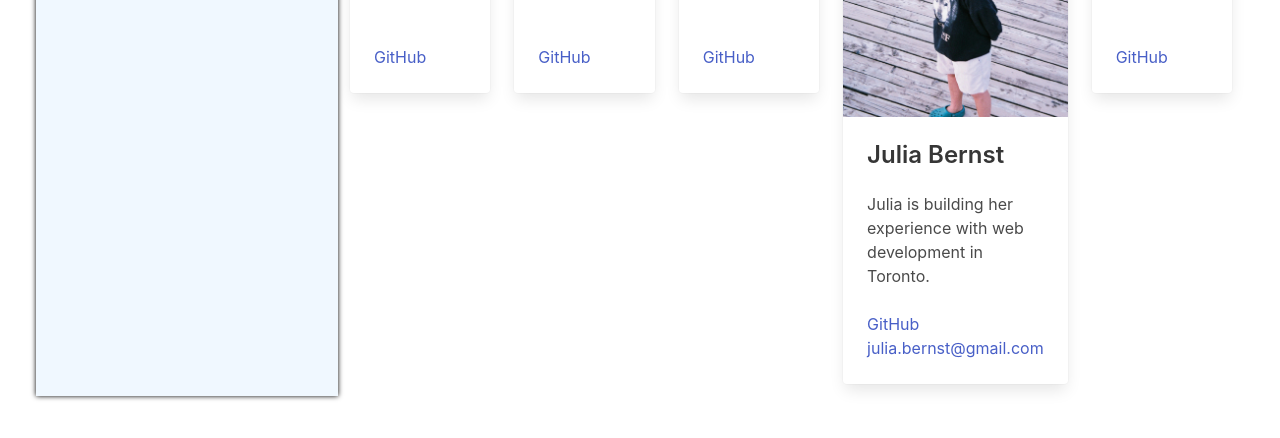
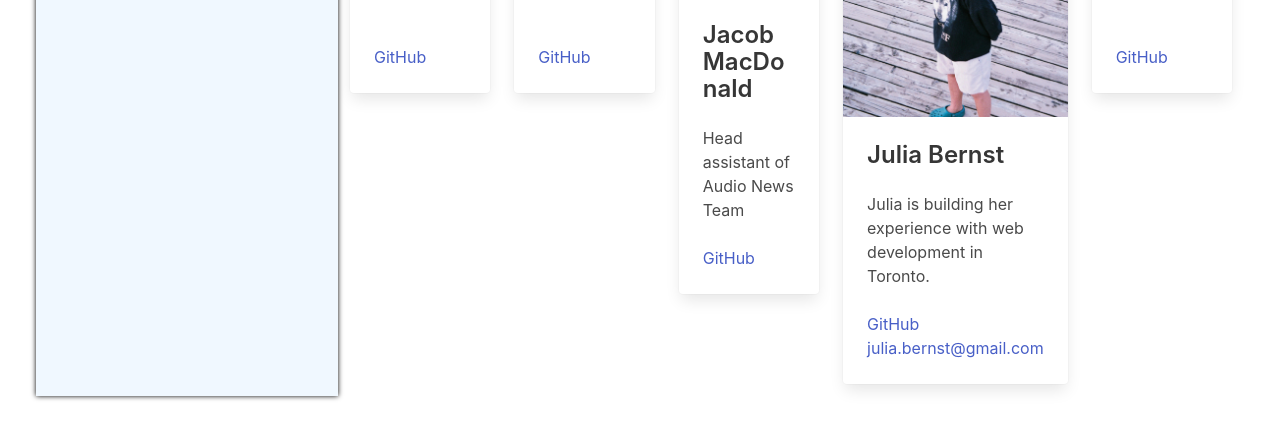
Before and after one commit to audio-news/audio-news, a plain HTML site: page contact.html in a window 1280 px wide. Shown: the part 486-924 px from the top of the page. Drawn offline with nearby package versions, Linux system fonts and the light colour scheme; no server answers.

Commit message:
Add files via upload

```diff
--- a/contact.html
+++ b/contact.html
@@ -103,16 +103,18 @@
                 <div class="card-image">
                   <figure class="image is-4by4">
                     <img
-                      src="https://bulma.io/images/placeholders/1280x960.png"
+                      src="./assets/images/jacob.jpg"
                       alt="Placeholder image"
                     />
                   </figure>
                 </div>
                 <div class="card-content">
                   <div class="media-content">
-                    <p class="title is-4"></p>
-                    <p class="content is-6"></p>
-                    <a href="#">GitHub</a>
+                    <p class="title is-4">Jacob MacDonald</p>
+                    <p class="content is-6">
+                      Head assistant of Audio News Team
+                    </p>
+                    <a href="https://github.com/MadDonald">GitHub</a>
                   </div>
                 </div>
               </div>
```
Also changed, not shown: 1 other file.
